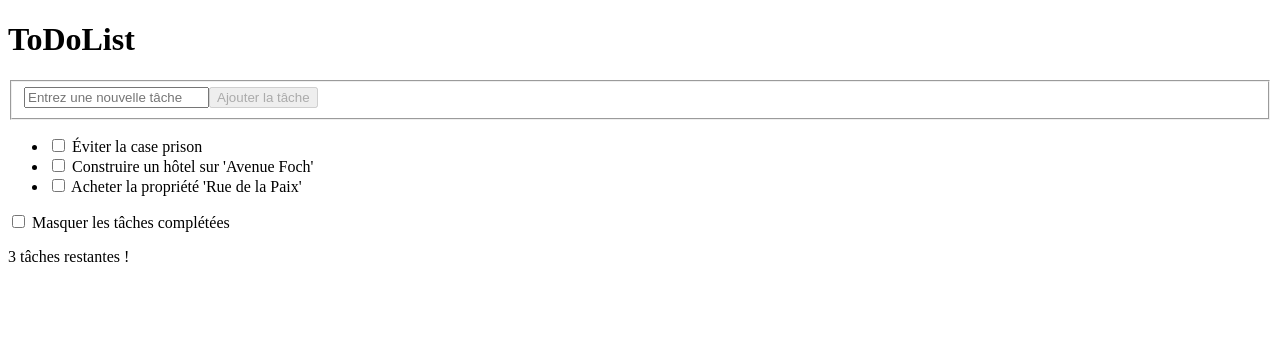
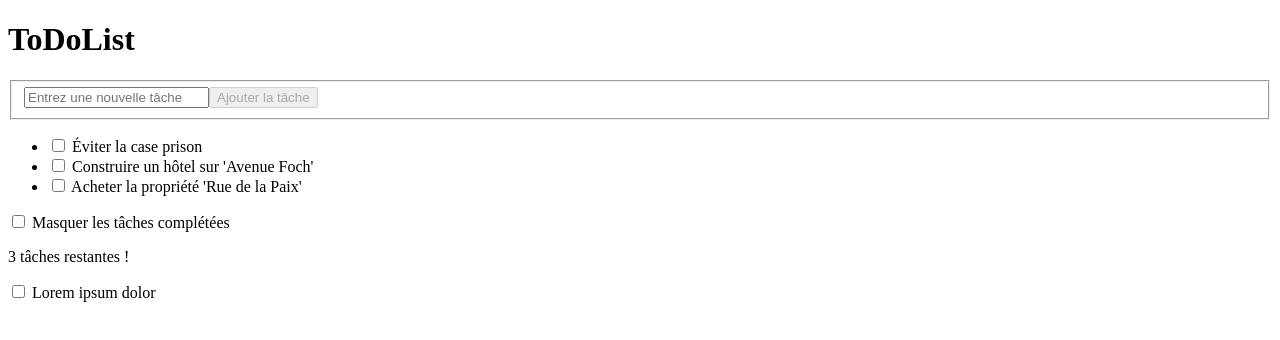
Before and after one commit to Jojoaventurier/Tutoriel-Vue.js, a Vue app in the folder ToDoList/: page / in a window 1280 px wide. Shown: the top 340 px of the page. Built offline with nearby package versions, Linux system fonts and the light colour scheme.

Commit message:
learning how to import a vue component

```diff
--- a/ToDoList/src/App.vue
+++ b/ToDoList/src/App.vue
@@ -31,11 +31,13 @@
   <p v-if="remainingTasks > 0">
     {{ remainingTasks }} tâche{{ remainingTasks > 1 ? 's' : '' }} restante{{ remainingTasks > 1 ? 's' : '' }} !
   </p>
+  <Checkbox/>
 </div>
 </template>
 
 <script setup>
 import {ref, computed} from 'vue'
+import Checkbox from './Checkbox.vue'
 
 const tasks = ref([
   { title: "Acheter la propriété 'Rue de la Paix'", completed: false, date: 20240730 },
--- /dev/null
+++ b/ToDoList/src/Checkbox.vue
@@ -0,0 +1,9 @@
+<template>
+<label>
+    <input type="checkbox">
+    Lorem ipsum dolor
+</label>
+</template>
+
+<script setup>
+</script>
```
